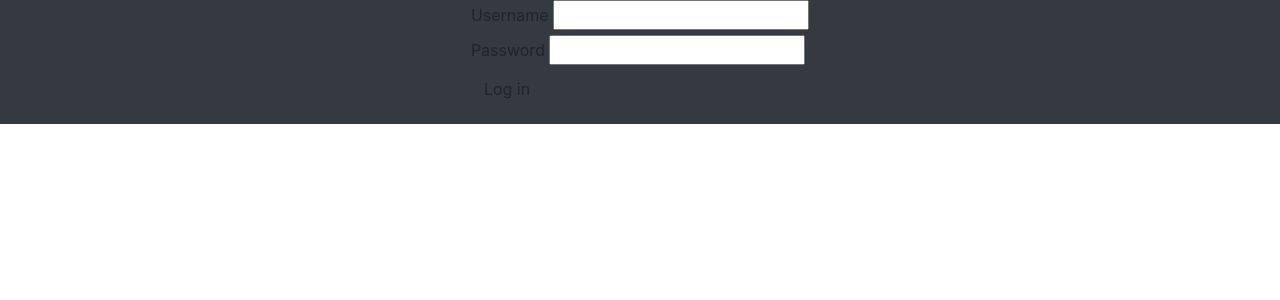
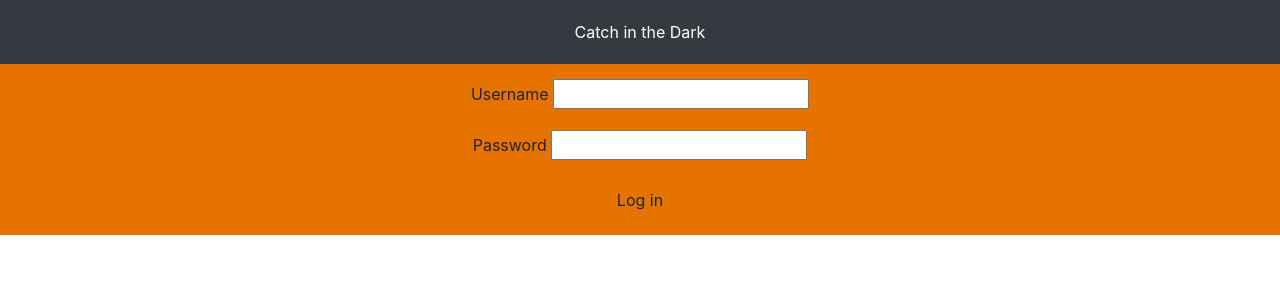
Before and after one commit to jtfriend/login_system, a PHP site: page /login.php in a window 1280 px wide. Shown: the top 300 px of the page. Run offline with PHP 8.4, Linux system fonts and the light colour scheme.

Commit message:
created nicer UI for login and home pages

```diff
--- /dev/null
+++ b/CSS/my_css.css
@@ -0,0 +1,4 @@
+.box-1 {
+    border-style: solid;
+    border-width: 3px;
+}
--- a/login.php
+++ b/login.php
@@ -37,15 +37,20 @@ if(Input::exists()) {
 <link rel="stylesheet" href="vendor/twbs/bootstrap/dist/css/bootstrap-grid.css">
 <div style="background-color:#595959;">
     <div class="container-fluid bg-dark">
+            <div class="row justify-content-md-center bg-blue text-white" style="padding:20px;">
+                <div class="mx-auto">Catch in the Dark</div>
+            </div>
+        </div>
+    <div class="container-fluid" style="background-color:#e67300;">
         <div class="row justify-content-md-center">
-            <div class="col-xl-auto no-gutters">
-                <form action="" method="post">
-                    <div class="field">
+            <div class="col-md-6 no-gutters text-center">
+                <form style="margin-top:15px;" action="" method="post">
+                    <div class="form-group field">
                         <label for="username">Username</label>
                         <input type="text" name="username" id="username" autocomplete="off">
                     </div>
 
-                    <div class="field">
+                    <div class="form-group field">
                         <label for="password">Password</label>
                         <input type="password" name="password" id="password" autocomplete="off">
                     </div>
```
Also changed, not shown: index.php (+17 -16 lines).
